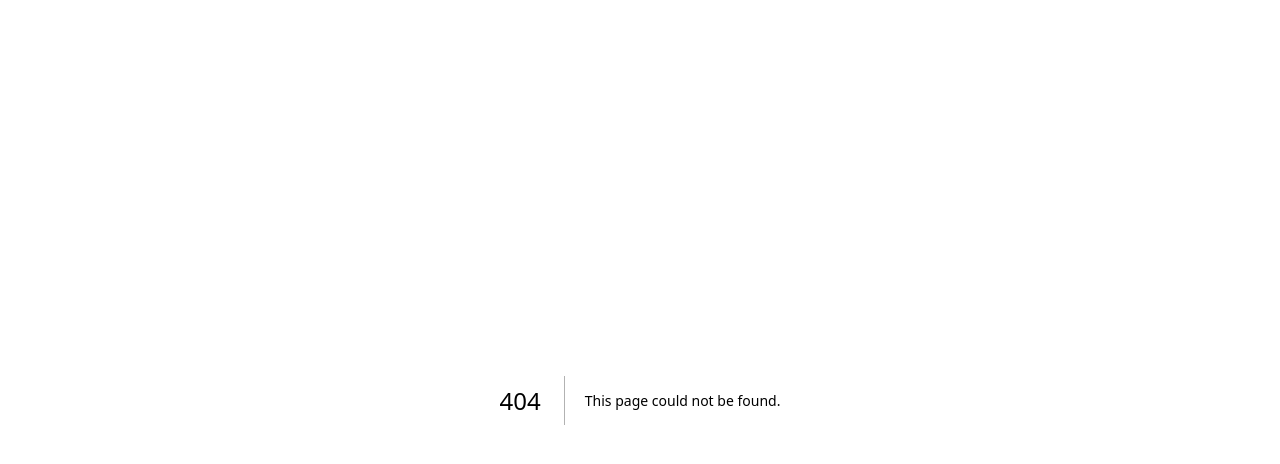
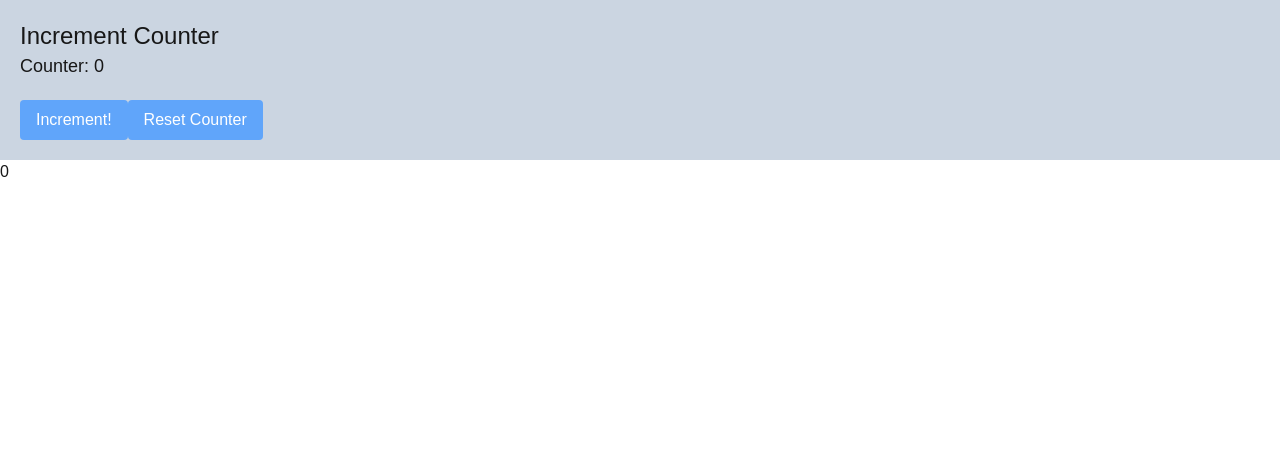
Before and after one commit to SAIT-FA2024/fa2024-cprg306h-classexamples, a Next.js app: page /week-4/counter in a window 1280 px wide. Before the commit this address had no page. Shown: the top 464 px of the page. Built offline with nearby package versions, Linux system fonts and the light colour scheme.

Commit message:
Week 4 Content

```diff
--- a/app/page.js
+++ b/app/page.js
@@ -27,6 +27,16 @@ export default function Home() {
             Week 3 - Props
           </Link>
         </li>
+        <li>
+          <Link href="./week-4/functions" className={linkStyles}>
+            Week 4 - Functions
+          </Link>
+        </li>
+        <li>
+          <Link href="./week-4/counter" className={linkStyles}>
+            Week 4 - Counter
+          </Link>
+        </li>
       </ul>
     </main>
   );
--- /dev/null
+++ b/app/week-4/counter/counter-display.js
@@ -0,0 +1,9 @@
+
+
+export default function CounterDisplay({counterDisplay}){
+    return(
+        <div>
+            <p>{counterDisplay}</p>
+        </div>
+    );
+}
--- /dev/null
+++ b/app/week-4/counter/counter.js
@@ -0,0 +1,23 @@
+
+
+export default function Counter({currentCount, incrementCountFunction, resetCounterFunction}) {
+
+    // button enabled
+    let buttonStyles = "bg-blue-400 hover:bg-blue-700 active:bg-yellow-300 rounded text-white mt-5 px-4 py-2";
+
+    if(currentCount >= 10){
+        // button disabled
+        buttonStyles = "bg-gray-500 rounded text-white mt-5 px-4 py-2";
+    }
+
+    return(
+        <div className="bg-slate-300 p-5">
+            <h2 className="text-2xl">Increment Counter</h2>
+            <p className="text-lg">Counter: {currentCount}</p>
+            <button onClick={incrementCountFunction} className={buttonStyles}>Increment!</button>
+            <button className="bg-blue-400 hover:bg-blue-700
+            active:bg-yellow-300 rounded text-white
+            mt-5 px-4 py-2" onClick={resetCounterFunction}>Reset Counter</button>
+        </div>
+    );
+}
--- /dev/null
+++ b/app/week-4/counter/page.js
@@ -0,0 +1,33 @@
+"use client"
+
+import { useState } from "react";
+import Counter from "./counter";
+import CounterDisplay from "./counter-display";
+
+export default function CounterPage(){
+
+    const [counter, setCounter] = useState(0);
+
+    const incrementCounter = () => {
+        let currentCount = counter;
+        if(counter <= 9){
+            setCounter(currentCount + 1);
+        }
+        // counter = counter + 1; // don't do this
+    }
+
+    const resetCounter = () => {
+        setCounter(0);
+    }
+
+    // incrementCounter(); // don't invoke setters in the code call.
+
+    return(
+        <main>
+            {/* <p>{counter}</p>
+            <button onClick={incrementCounter}>Increment</button> */}
+            <Counter currentCount={counter} incrementCountFunction={incrementCounter} resetCounterFunction={resetCounter} />
+            <CounterDisplay counterDisplay={counter} />
+        </main>
+    );
+}
--- /dev/null
+++ b/app/week-4/functions/page.js
@@ -0,0 +1,47 @@
+
+export default function FunctionPage(){
+
+    function helloWorld(username, dayOfWeek) {
+        // return "Hello World! Welcome back " + username + ". Today is " + dayOfWeek;
+        return `Hello World! Welcome back ${username}. Today is ${dayOfWeek}`;
+    }
+
+    const helloWorld2 = (username, dayOfWeek) => {
+        return `Hello World! Welcome back ${username}. Today is ${dayOfWeek}`;
+    }
+
+    const helloworld3 = (username) => `Hello ${username}`;
+    const helloMath = (a,b) => a + b;
+
+    const louder = (textFunc, username) => {
+        // check to make sure that textFunc is a function
+        // check to make sure the function is consistent with my logic
+        let thisText = textFunc(username);
+        return `${thisText.toUpperCase()}!!!!!`
+    }
+
+    const multiplyBy = (num1) => {
+        return (num2) => num1 * num2;
+    }
+
+    const multiplyByThree = multiplyBy(3);
+    const multiplyByTen = multiplyBy(10);
+
+    const originalFunc = (num) => num + 2;
+    const newFunc = originalFunc;
+
+    return (
+        <main>
+            <h1>Functions</h1>
+            <p>{helloWorld("Alice", "Wednesday")}</p>
+            <p>{helloWorld2("Joe", "Thursday")}</p>
+            <p>{helloworld3("Bob")}</p>
+            <p>{helloMath(3,4)}</p>
+            <p>{louder(helloworld3, "Robert")}</p>
+            <p>{louder(helloWorld2, "Anne")}</p>
+            <p>{multiplyByThree(7)}</p>
+            <p>{multiplyByTen(7)}</p>
+            <p>{newFunc.name}</p>
+        </main>
+    );
+}
```
